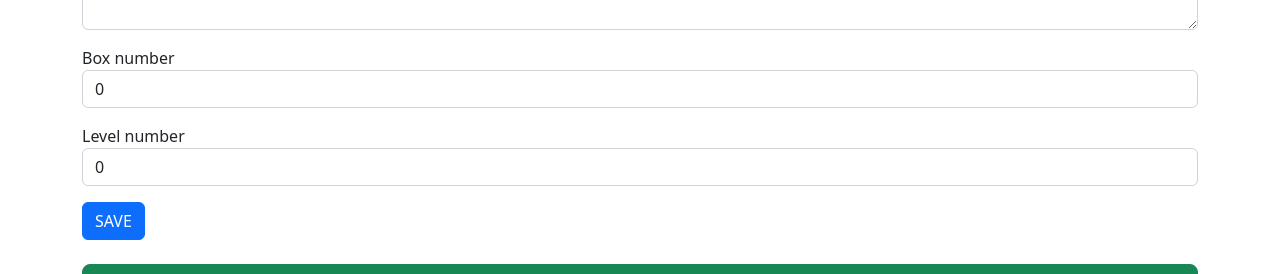
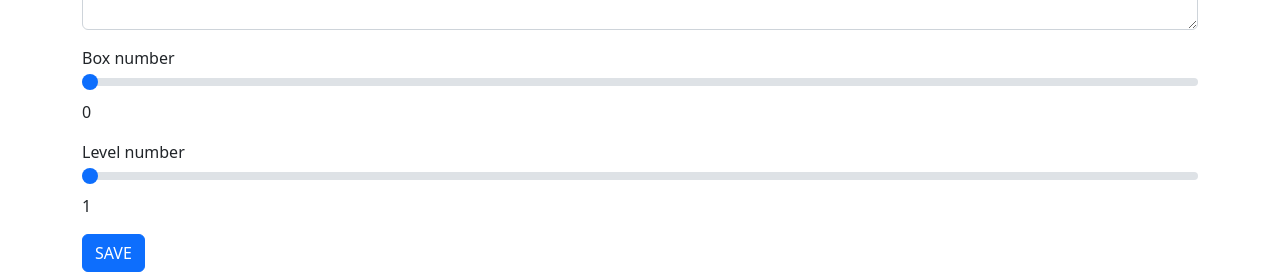
Before and after one commit to m-ghalandari/Leitnerbox, a React (Create React App) app: page / in a window 1280 px wide. Both pictures are taken after typing "Sample" into the empty fields and a click on the button "Add a new vocabulary". Shown: the part 506-780 px from the top of the page. Built offline with nearby package versions, Linux system fonts and the light colour scheme; no server answers.

Commit message:
validation for box and level input for VocabularyForm is done.

```diff
--- a/src/components/VocabularyForm.js
+++ b/src/components/VocabularyForm.js
@@ -7,7 +7,7 @@ export default function VocabularyForm({ addFlashcard }) {
   const [word, setWord] = useState("");
   const [explanation, setExplanation] = useState("");
   const [example, setExample] = useState("");
-  const [level, setLevel] = useState(0);
+  const [level, setLevel] = useState(1);
   const [box, setBox] = useState(0);
 
   const handleSubmit = (e) => {
@@ -26,11 +26,41 @@ export default function VocabularyForm({ addFlashcard }) {
     setWord('');
     setExplanation('');
     setExample('');
-    setLevel(0);
+    setLevel(1);
     setBox(0);
 
   };
 
+  const handleBoxChange = (e) => {
+    const value = parseInt(e.target.value);
+    setBox(value);
+
+    // Set max level based on box number
+    if (value === 1) {
+      setLevel(Math.min(level, 2));
+    } else if (value === 2) {
+      setLevel(Math.min(level, 4));
+    } else if (value === 3) {
+      setLevel(Math.min(level, 8));
+    } else if (value === 4) {
+      setLevel(Math.min(level, 16));
+    }
+  };
+
+  const handleLevelChange = (e) => {
+    const value = parseInt(e.target.value);
+
+    // Set level within box limit
+    if (box === 1) {
+      setLevel(Math.min(value, 2));
+    } else if (box === 2) {
+      setLevel(Math.min(value, 4));
+    } else if (box === 3) {
+      setLevel(Math.min(value, 8));
+    } else if (box === 4) {
+      setLevel(Math.min(value, 16));
+    }
+  };
 
 
   return (
@@ -81,20 +111,27 @@ export default function VocabularyForm({ addFlashcard }) {
               <label>Box number</label>
               <input
                 value={box}
-              onChange={(e) => setBox(e.target.value)}
-              type="text"
-              className="form-control"
-              placeholder="Reserved card"
+                onChange={handleBoxChange}
+                type="range"
+                className="form-range"
+                min="1"
+                max="4"
+                step="1"
               />
+              <span>{box}</span>
             </div>
             <div className="form-group mt-3">
               <label>Level number</label>
               <input
                 value={level}
-              onChange={(e) => setLevel(e.target.value)}
-              type="text"
-              className="form-control"
+                onChange={handleLevelChange}
+                type="range"
+                className="form-range"
+                min="1"
+                max={box === 1 ? 2 : box === 2 ? 4 : box === 3 ? 8 : 16}
+                step="1"
               />
+              <span>{level}</span>
             </div>
             <button className="btn btn-primary mt-3">SAVE</button>
           </form>
```
Lines whose indentation alone changed are shown as unchanged.
